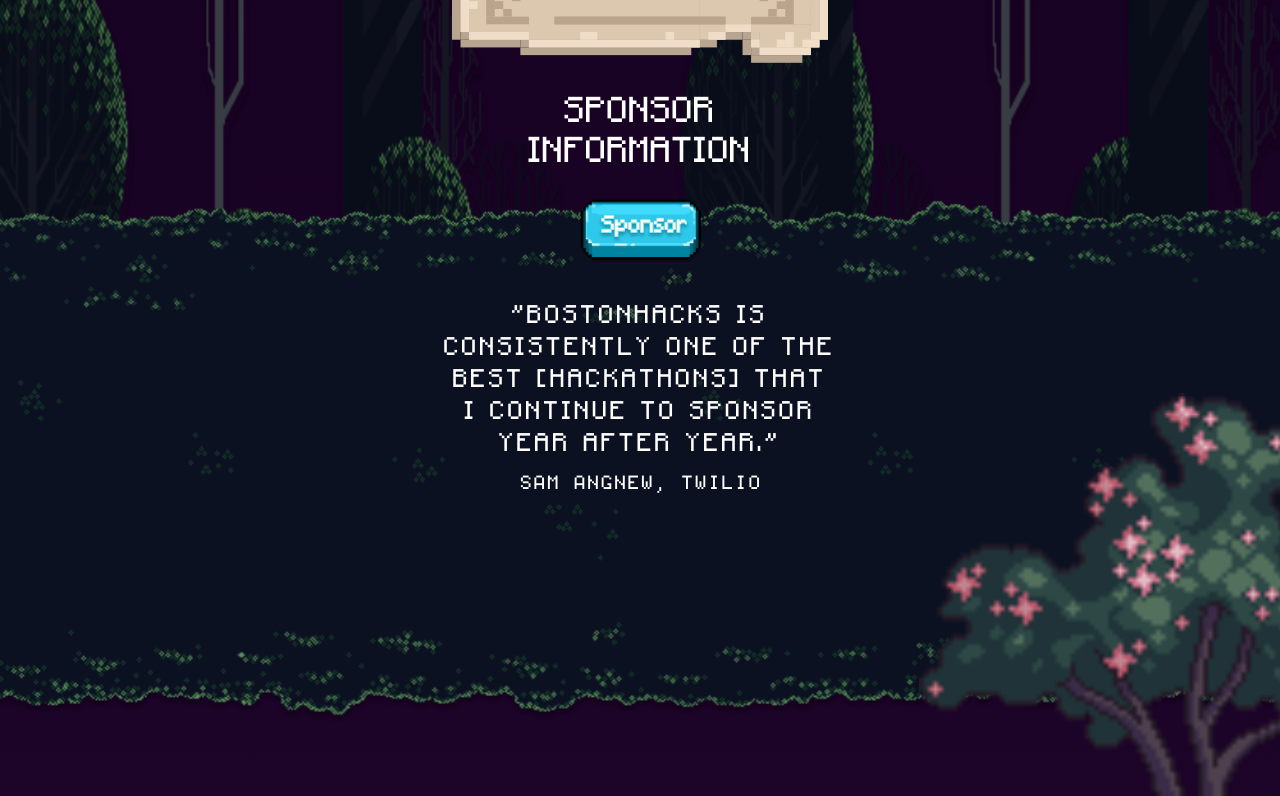
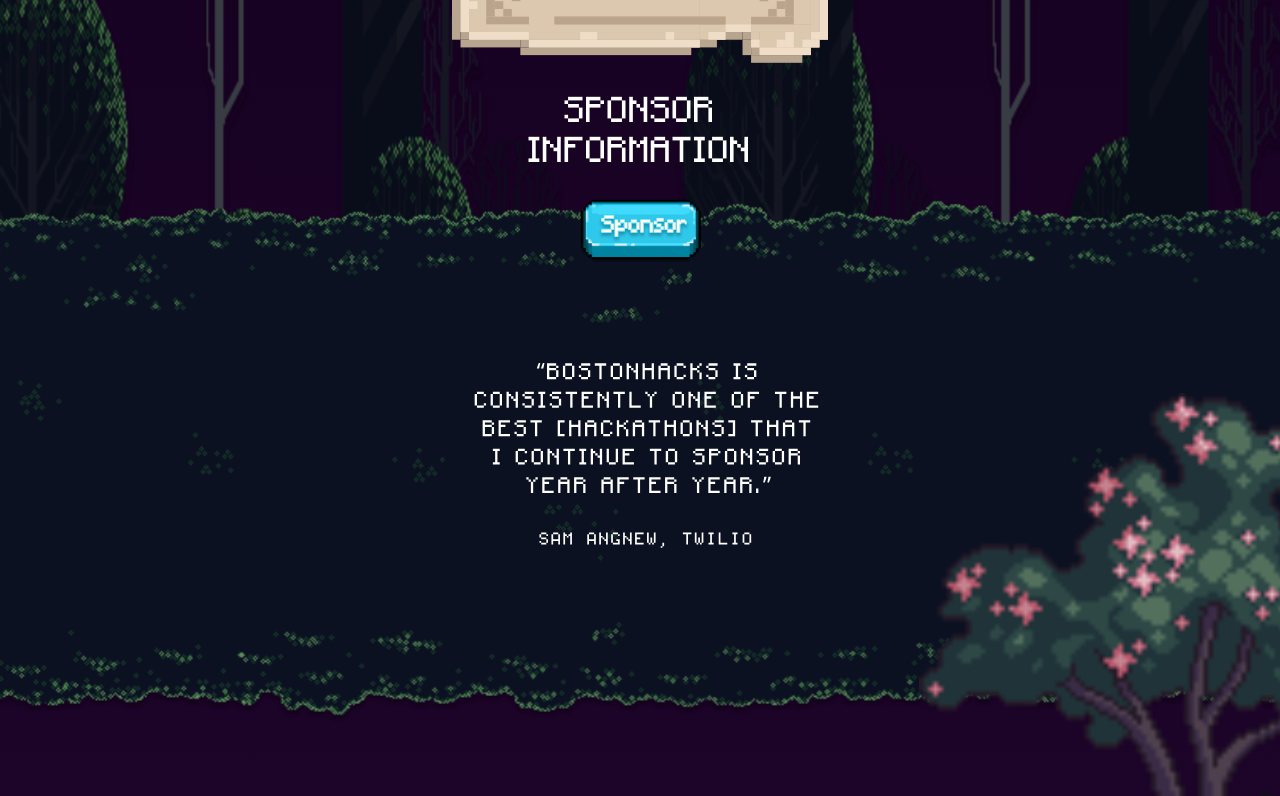
Before and after one commit to Bostonhacks/Bostonhacks-2023, a React (Vite) app: page /sponsor in a window 1280 px wide. Shown: the part 608-1404 px from the top of the page. Built offline with nearby package versions, Linux system fonts and the light colour scheme.

Commit message:
Changed quote on nature background to be part of the imported svg

```diff
--- a/src/components/SponsorPageComponents/NatureBackground.jsx
+++ b/src/components/SponsorPageComponents/NatureBackground.jsx
@@ -1,5 +1,7 @@
 import Background from '../../assets/images/SponsorPage/NatureBackground.svg';
+import BackgroundWithText from '../../assets/images/SponsorPage/NatureBackgroundWithText.svg';
 import BackgroundMobile from '../../assets/images/SponsorPage/NatureBackgroundgMobile.svg';
+import BackgroundWithTextMobile from '../../assets/images/SponsorPage/NatureBackgroundWithTextMobile.svg';
 
 import TitleSign from '../../components/SponsorPageComponents/BostonhacksSign';
 import SponsorButton from '../../components/SponsorPageComponents/SponsorButton';
@@ -11,13 +13,15 @@ const NatureBackground = () => {
         <div className='z-0 xl:w-auto w-full -mt-28 lg:-mt-[74px] relative'>
             <img
                 className="min-[320px]:hidden lg:flex w-full object-fill"
-                src={Background}
+                src={BackgroundWithText}
                 alt="NatureBackground"
+                onDragStart={(event)=> event.preventDefault()}
             />
             <img
                 className="lg:hidden object-fill w-full"
-                src={BackgroundMobile}
+                src={BackgroundWithTextMobile}
                 alt="NatureBackgroundMobile"
+                onDragStart={(event)=> event.preventDefault()}
             />
             <div className='absolute right-0 bottom-24 lg:bottom-0 w-2/5 lg:w-auto z-0'>
                 <img
@@ -41,7 +45,7 @@ const NatureBackground = () => {
                 </div>
                 <SponsorButton />
             </div>
-            <div className="absolute mt-44 lg:mt-60 items-center flex-col flex mb-80 lg:mb-[426px] z-10 lg:bottom-[12%] bottom-[10%] md:bottom-[23%] right-0 left-0">
+            {/* <div className="absolute mt-44 lg:mt-60 items-center flex-col flex mb-80 lg:mb-[426px] z-10 lg:bottom-[12%] bottom-[10%] md:bottom-[23%] right-0 left-0">
                     <h1 className="text-white font-minecraft text-center text-base/[20px] lg:text-[25.6px]/[32px] tracking-[0.1em]">
                         "BOSTONHACKS IS
                         <br />
@@ -55,7 +59,7 @@ const NatureBackground = () => {
                     <h2 className="text-white text-xs lg:text-[19.2px] text-center font-ft88 text-left mt-4">
                         SAM ANGNEW, TWILIO
                     </h2>
-            </div>
+            </div> */}
         </div>
 
       );
--- a/src/components/SponsorPageComponents/Reviews.jsx
+++ b/src/components/SponsorPageComponents/Reviews.jsx
@@ -1,8 +1,8 @@
 const Reviews = () => {
     return (
     <div className="mx-8 lg:mx-52 mb-80 lg:mb-[800px] z-10">
-        <div className="mb-[71px] lg:mb-56 lg:pr-72 z-10">
-          <h1 className="font-minecraft font-bold text-[13px] lg:text-[22px] mb-[18px] text-white z-10 relative">
+        <div className="mb-[71px] lg:mb-56 lg:pr-72 z-10 relative">
+          <h1 className="font-minecraft font-bold text-[13px] lg:text-[22px] mb-[18px] text-white">
             Twilio: Sam Agnew
           </h1>
           <p className="font-minecraft text-xs lg:text-2xl text-white">
```
Also changed, not shown: src/assets/images/SponsorPage/NatureBackgroundWithText.svg (added), src/assets/images/SponsorPage/NatureBackgroundWithTextMobile.svg (added).
